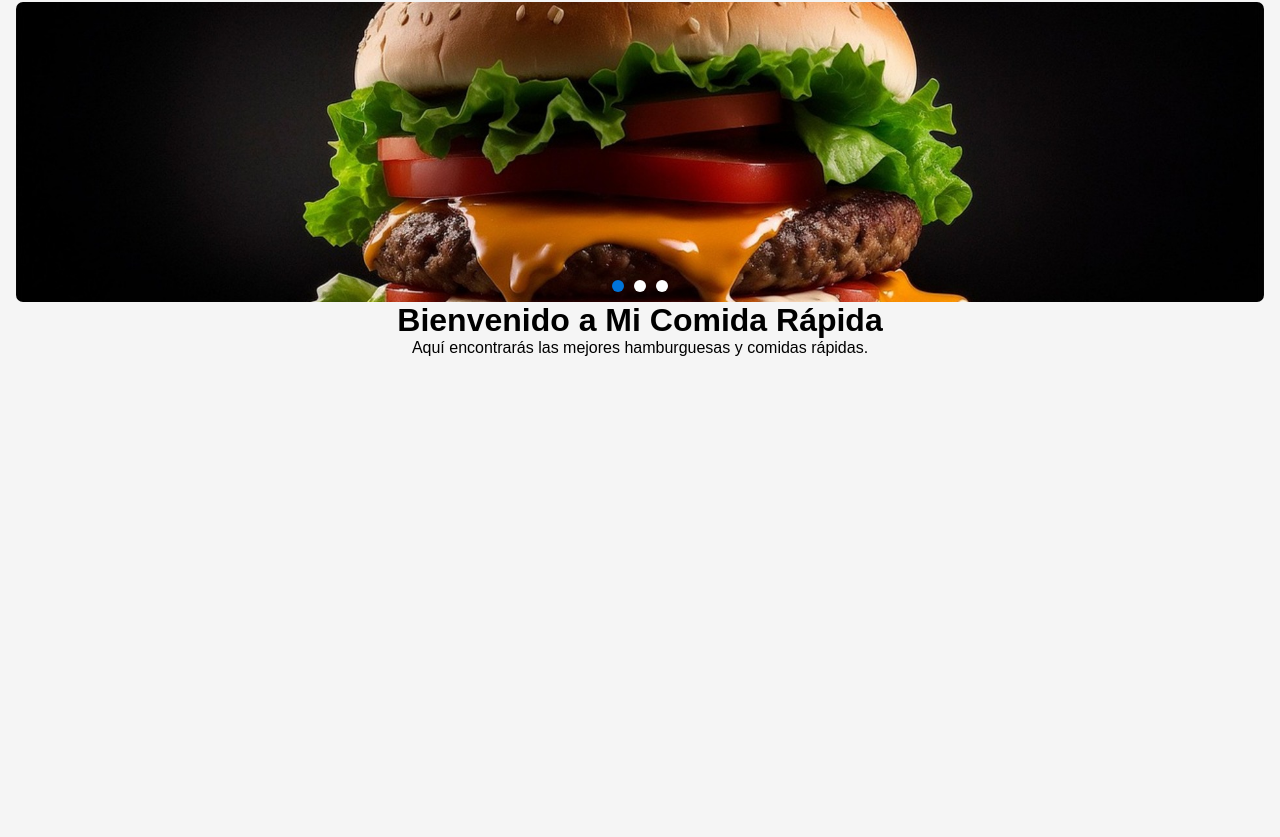
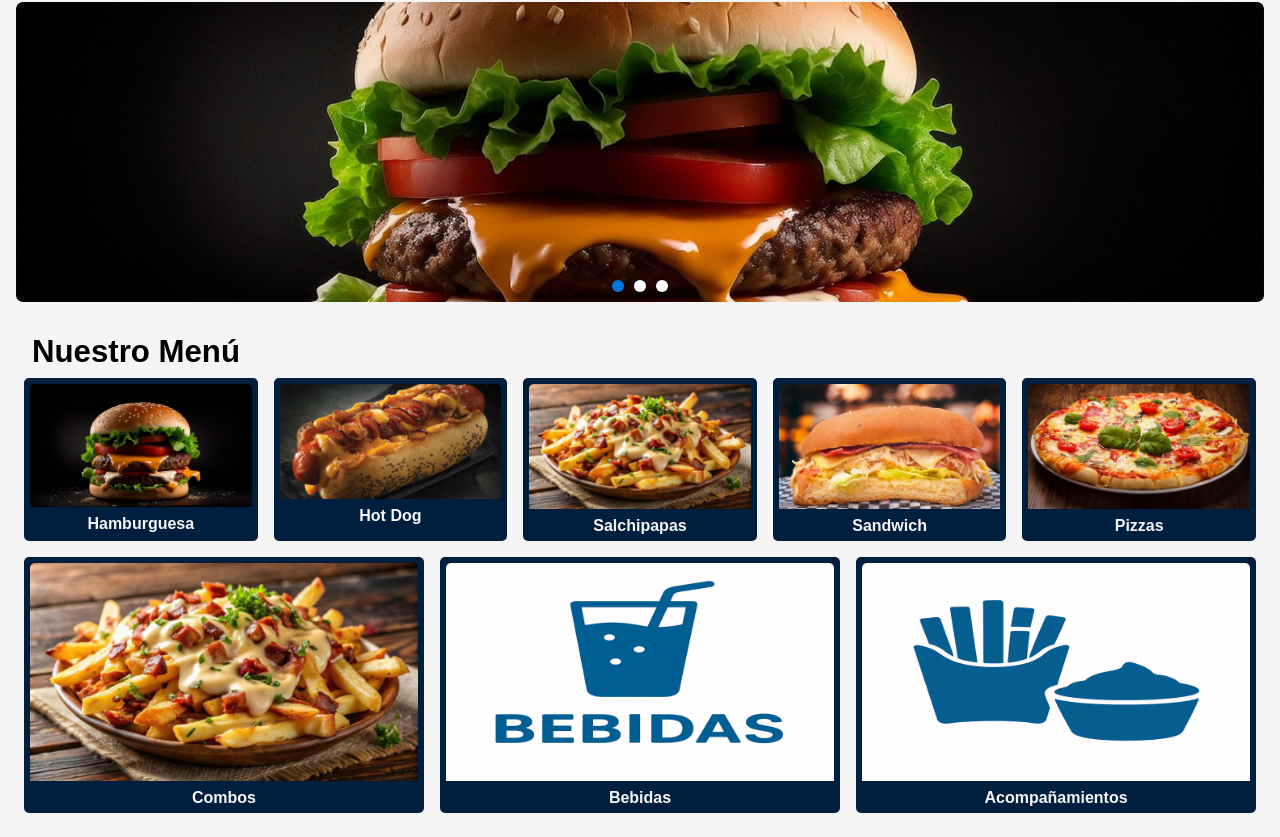
Before and after one commit to oliverbuenaguez/website, a plain HTML site: page index.html in a window 1280 px wide. Shown: the part 94-931 px from the top of the page. Before the commit the page ends 800 px from the top, so only its background shows below. Drawn offline with Linux system fonts and the light colour scheme.

Commit message:
terminado el menú

```diff
--- a/css/style.css
+++ b/css/style.css
@@ -186,3 +186,50 @@ input[type="radio"] {
 #slide3:checked ~ .navigation label[for="slide3"] {
   background: #0074d9;
 }
+
+/* MENÚ */
+
+.menu-section {
+  margin: 2rem 0 0 1rem;
+  font-size: 1.3rem;
+  text-align: left;
+}
+
+.menu-container {
+  display: flex;
+  flex-wrap: wrap;
+}
+
+.menu-item {
+  flex: 1 1 200px;
+  /* Crece y se encoge, con un tamaño base de 200px */
+  margin: 0.5rem;
+  /* Espaciado entre elementos */
+  border: 6px solid var(--secondary-color);
+  /*   padding: 0.5rem; */
+  /* Espaciado interno */
+  background-color: var(--secondary-color);
+  /* Fondo azul oscuro */
+  color: var(--background-color);
+  /* Texto blanco */
+  border-radius: 5px;
+  /* Bordes redondeados */
+  text-align: center;
+  overflow: hidden;
+}
+
+.menu-item img {
+  width: 100%;
+  height: auto;
+  display: block;
+  border-radius: 5px 5px 0 0; /* Solo esquinas superiores redondeadas */
+}
+
+.menu-item h4 {
+  margin: 0;
+  padding: 0.5rem 0.2rem 0;
+  font-size: 1rem;
+  background-color: var(--secondary-color);
+  color: var(--background-color);
+  border-radius: 0 0 5px 5px; /* Redondea solo abajo */
+}
--- a/index.html
+++ b/index.html
@@ -4,7 +4,7 @@
 <head>
   <meta charset="UTF-8">
   <meta name="viewport" content="width=device-width, initial-scale=1.0">
-  <title>Comidas Rápidas</title>
+  <title>Charibari Comidas Rápidas</title>
   <link rel="stylesheet" href="css/style.css">
 
 </head>
@@ -19,7 +19,7 @@
     </div>
 
     <!-- Nombre en el centro -->
-    <div class="brand-name">CHARIBARI</div>
+    <h1 class="brand-name">CHARIBARI</h1>
 
     <!-- Menú hamburguesa a la derecha -->
     <!-- Usamos el símbolo ☰ como hamburguesa -->
@@ -58,12 +58,48 @@
       </div>
     </section>
 
+    <!-- MENÚ -->
+    <section class="menu-section">
+      <h2>Nuestro Menú</h2>
+    </section>
 
+    <section class="menu-container">
+      <div class="menu-item">
+        <img src="assets/img/hamburguer.jpg" alt="Hamburguer">
+        <h4>Hamburguesa</h4>
+      </div>
+      <div class="menu-item"><img src="assets/img/hot-dog.jpg" alt="hot-dog">
+        <h4>Hot Dog</h4>
+      </div>
+      <div class="menu-item"><img src="assets/img/salchipapas.jpg" alt="salchipapas">
+        <h4>Salchipapas</h4>
+      </div>
+      <div class="menu-item">
+        <img src="assets/img/sandwich.jpg" alt="SANDWICH">
+        <h4>Sandwich</h4>
+      </div>
+      <div class="menu-item"><img src="assets/img/pizza.jpg" alt="hot-dog">
+        <h4>Pizzas</h4>
+      </div>
+      <div class="menu-item"><img src="assets/img/salchipapas.jpg" alt="salchipapas">
+        <h4>Combos</h4>
+      </div>
+      <div class="menu-item">
+        <img src="assets/img/menu-bebidas.png" alt="Hamburguer">
+        <h4>Bebidas</h4>
+      </div>
+      <div class="menu-item"><img src="assets/img/acompañamiento.png" alt="hot-dog">
+        <h4>Acompañamientos</h4>
+      </div>
+      </div>
 
+    </section>
 
-    <h1>Bienvenido a Mi Comida Rápida</h1>
-    <p>Aquí encontrarás las mejores hamburguesas y comidas rápidas.</p>
   </main>
+
+  <footer class="footer">
+
+  </footer>
 
   <!-- ====== SCRIPT SIMPLE PARA MOSTRAR/OCULTAR MENÚ ====== -->
   <script>
```
Also changed, not shown: assets/img/acompañamiento.png (added), assets/img/menu-bebidas.png (added), assets/img/pizza.jpg (added), assets/img/sandwich.jpg (added).
